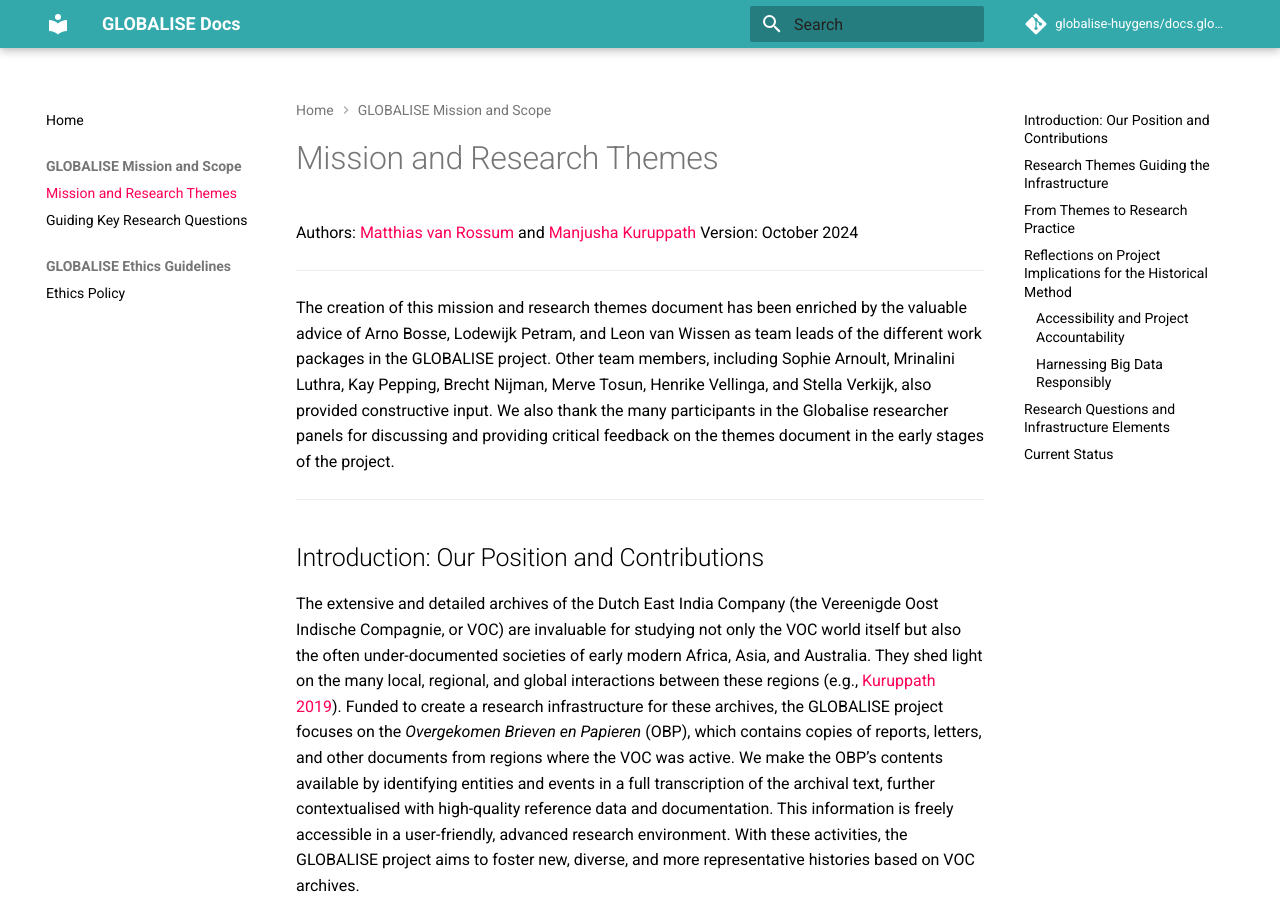
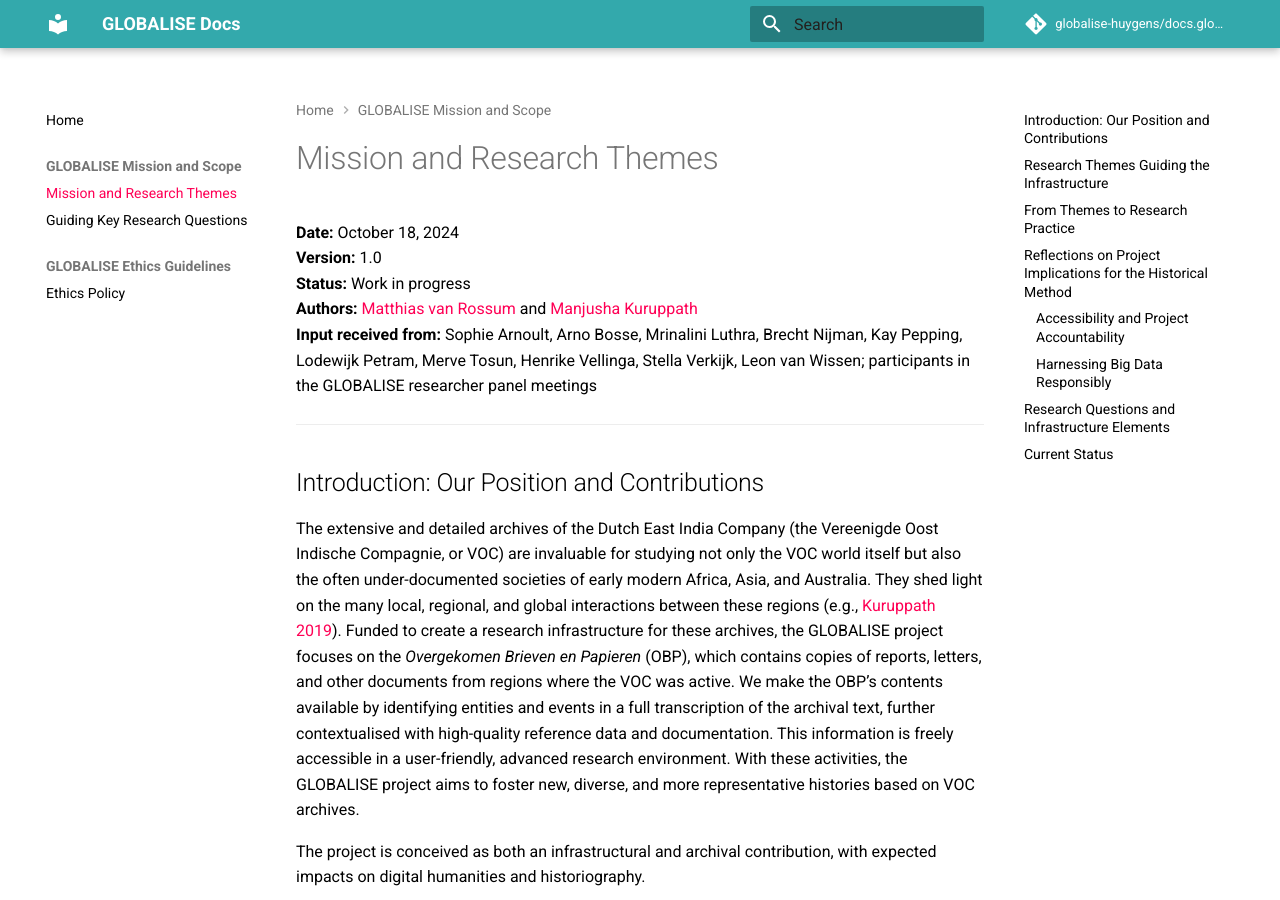
Before and after one commit to globalise-huygens/tanap.docs.globalise.huygens.knaw.nl, an MkDocs documentation site: the page built from docs/mission/mission_researchthemes.md, in a window 1280 px wide and 900 px high. Built offline with MkDocs 1.6.1 and Material for MkDocs 9.7.7, drawn with Linux system fonts in a browser that asks for light colours; comment, search, counter and statistics services are not loaded.

Commit message:
Update mission_researchthemes.md

```diff
--- a/docs/mission/mission_researchthemes.md
+++ b/docs/mission/mission_researchthemes.md
@@ -1,12 +1,10 @@
 # Mission and Research Themes
 
-Authors: [Matthias van Rossum](https://iisg.amsterdam/en/about/staff/matthias-van-rossum) and [Manjusha Kuruppath](https://www.huygens.knaw.nl/medewerkers/manjusha-kuruppath/)
-Version: October 2024
-
--------
-
-
-The creation of this mission and research themes document has been enriched by the valuable advice of Arno Bosse, Lodewijk Petram, and Leon van Wissen as team leads of the different work packages in the GLOBALISE project. Other team members, including Sophie Arnoult, Mrinalini Luthra, Kay Pepping, Brecht Nijman, Merve Tosun, Henrike Vellinga, and Stella Verkijk, also provided constructive input. We also thank the many participants in the Globalise researcher panels for discussing and providing critical feedback on the themes document in the early stages of the project.
+**Date:** October 18, 2024
+**Version:** 1.0
+**Status:** Work in progress
+**Authors:** [Matthias van Rossum](https://iisg.amsterdam/en/about/staff/matthias-van-rossum) and [Manjusha Kuruppath](https://www.huygens.knaw.nl/medewerkers/manjusha-kuruppath/)
+**Input received from:** Sophie Arnoult, Arno Bosse, Mrinalini Luthra, Brecht Nijman, Kay Pepping, Lodewijk Petram, Merve Tosun, Henrike Vellinga, Stella Verkijk, Leon van Wissen; participants in the GLOBALISE researcher panel meetings
 
 --------
 
```
